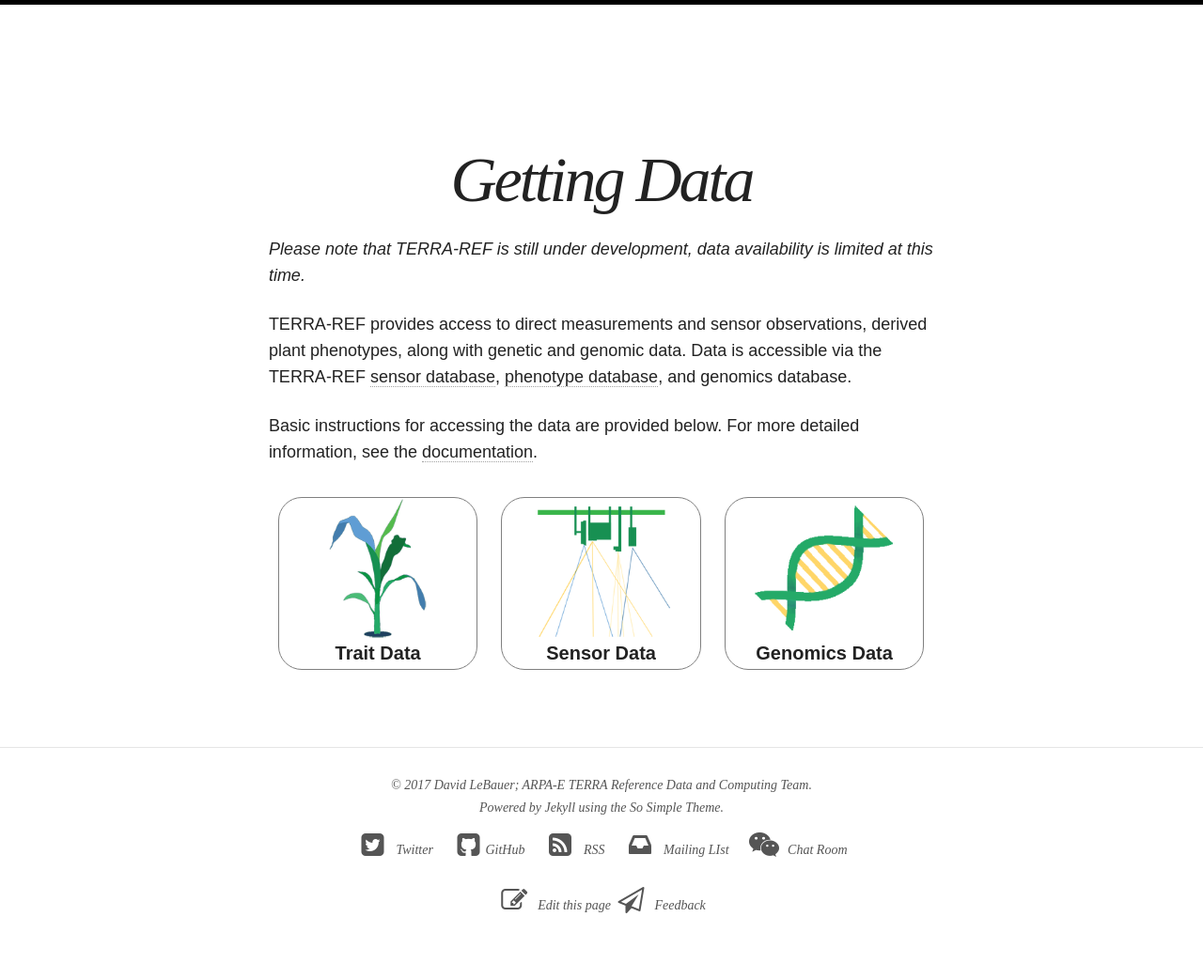
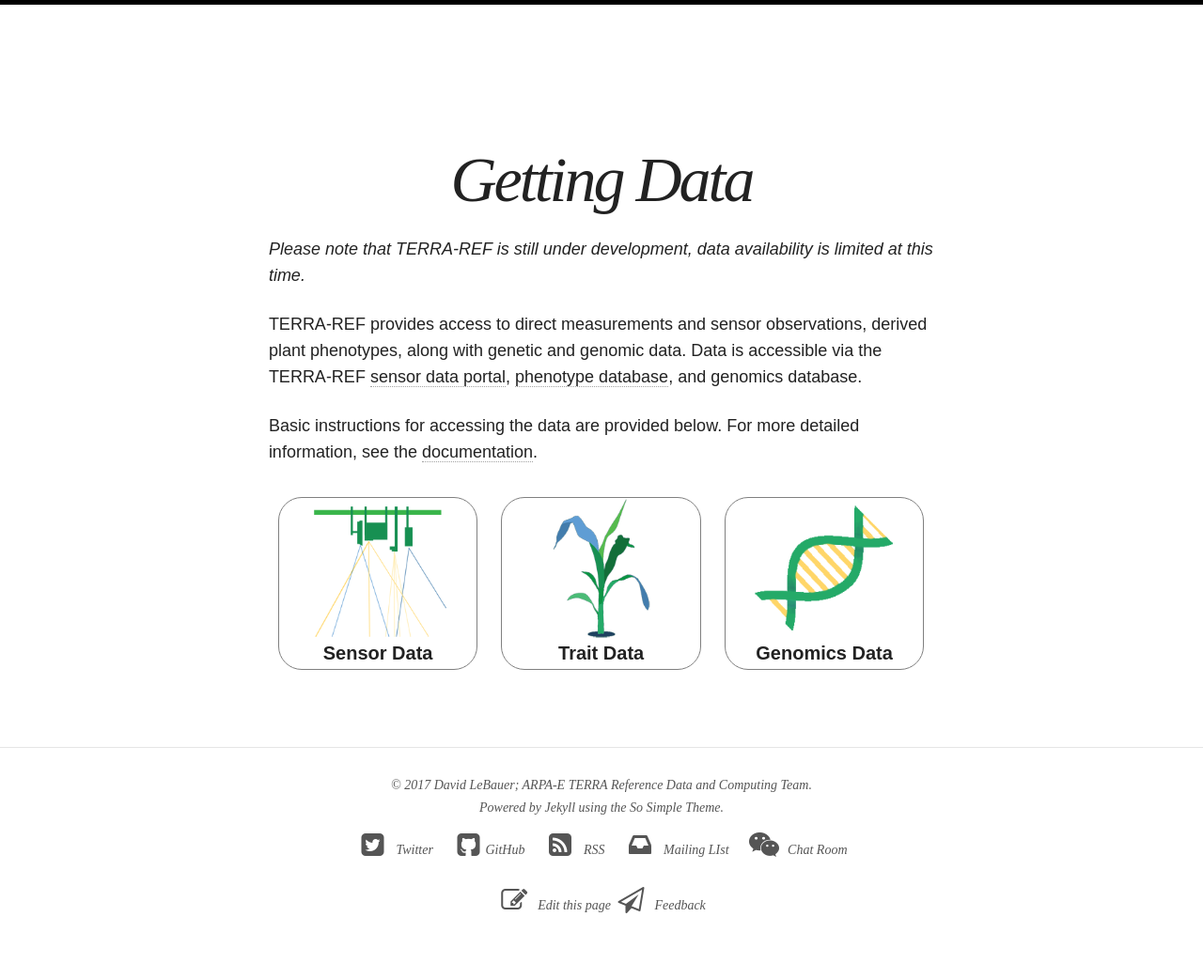
Before and after one commit to terra-reference/terraref.github.io, a Jekyll site: the page built from data/index.md, in a window 1280 px wide. Shown: the whole page at 94% size. Built offline with Jekyll 4.4.1, drawn with Linux system fonts in a browser that asks for light colours; nearby versions of some CDN libraries.

Commit message:
Re-ordered icons

```diff
--- a/data/index.md
+++ b/data/index.md
@@ -5,21 +5,21 @@ title: Getting Data
 
 _Please note that TERRA-REF is still under development, data availability is limited at this time._
 
-TERRA-REF provides access to direct measurements and sensor observations, derived plant phenotypes, along with genetic and genomic data. Data is accessible via the TERRA-REF [sensor database](https://terraref.ncsa.illinois.edu/clowder/), [phenotype database](https://terraref.ncsa.illinois.edu/bety/), and genomics database.
+TERRA-REF provides access to direct measurements and sensor observations, derived plant phenotypes, along with genetic and genomic data. Data is accessible via the TERRA-REF [sensor data portal](https://terraref.ncsa.illinois.edu/clowder/), [phenotype database](https://terraref.ncsa.illinois.edu/bety/), and genomics database.
 
 Basic instructions for accessing the data are provided below.  For more detailed information, see the <a href="https://terraref.gitbooks.io/terraref-documentation/content/user/how-to-access-data.html">documentation</a>.
 
 
 <p style="width=100%">
+<a href="sensors" style="border: 0">
+<span style="margin:10px; display:inline-block; border:1px solid grey; text-align:center; font-size:20px; font-weight: bold; width: 30%; border-radius: 25px">
+   <img src="/images/new/sensor sq.png" style="width: 150px"><br/>
+   Sensor Data
+</span></a>
 <a href="traits" style="border: 0">
 <span style="margin:10px; display:inline-block; border:1px solid grey; text-align:center; font-size:20px; font-weight: bold; width: 30%; border-radius: 25px">
    <img src="/images/new/traits sq.png" style="width: 150px"><br/>
    Trait Data
-</span></a>
-<a href="sensors" style="border: 0">
-<span style="margin:10px; display:inline-block; border:1px solid grey; text-align:center; font-size:20px; font-weight: bold; width: 30%; border-radius: 25px">
-   <img src="/images/new/sensor sq.png" style="width: 150px"><br/>
-   Sensor Data
 </span></a>
 <a href="genomics" style="border: 0">
 <span style="margin:10px; display:inline-block; border:1px solid grey; text-align:center; font-size:20px; font-weight: bold; width: 30%; border-radius: 25px">
```
